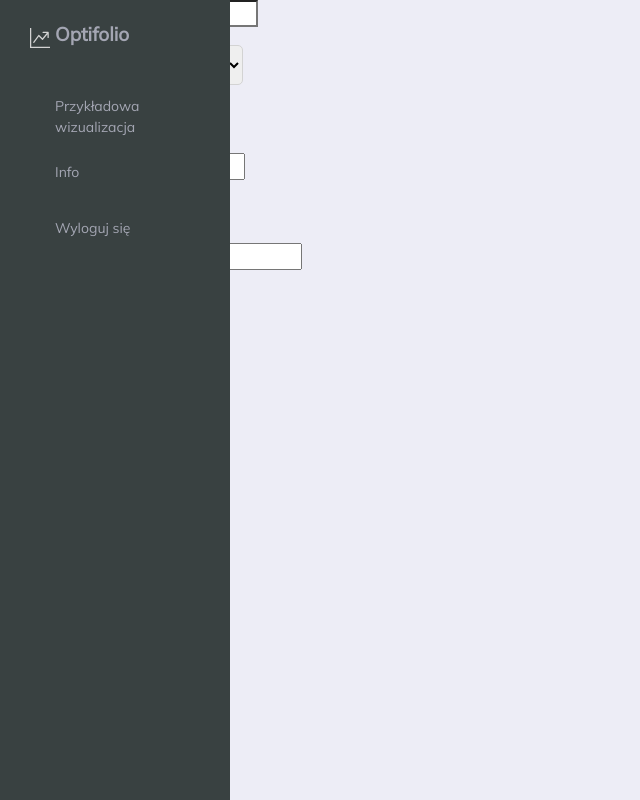
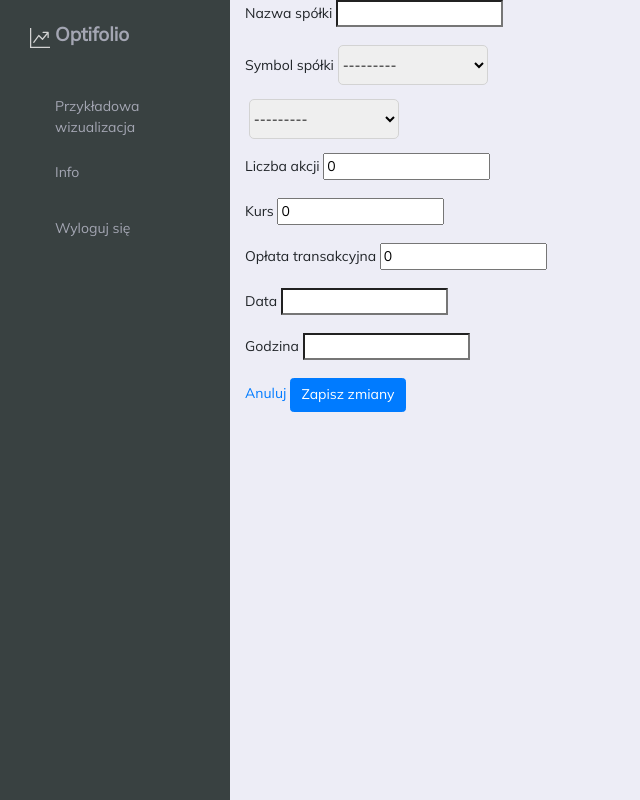
Before and after one commit to MaksymKokocinski/Optifolio-dev, a Django app: template optifolio/templates/optifolio/update_transaction.html in a window 1400 px wide. Shown: the whole page, without its empty margins (0-640 px from the left). Run offline with Django 3.2, Linux system fonts and the light colour scheme; the template is opened without the code that fills it: values that come from a table or form of the project are taken from there, others are empty; some libraries are stand-ins or nearby versions.

Commit message:
udpate transaction page positioning

```diff
--- a/optifolio/templates/optifolio/update_transaction.html
+++ b/optifolio/templates/optifolio/update_transaction.html
@@ -1,7 +1,7 @@
 {% extends 'optifolio/main.html' %}
 {% load static %}
 {% block content %}
-
+<div class="container" style="margin-left:230px;">
 <form action="" method="POST">
     {% csrf_token %}
 
@@ -54,5 +54,5 @@
     <a href="{% url 'visualisationpage' %}">Anuluj</a>
     <button type="submit" value="Zapisz zmiany" href="{% url 'visualisationpage' %}" class="btn btn-primary">Zapisz zmiany</button>
 </form>
-
+</div>
 {% endblock %}
```
